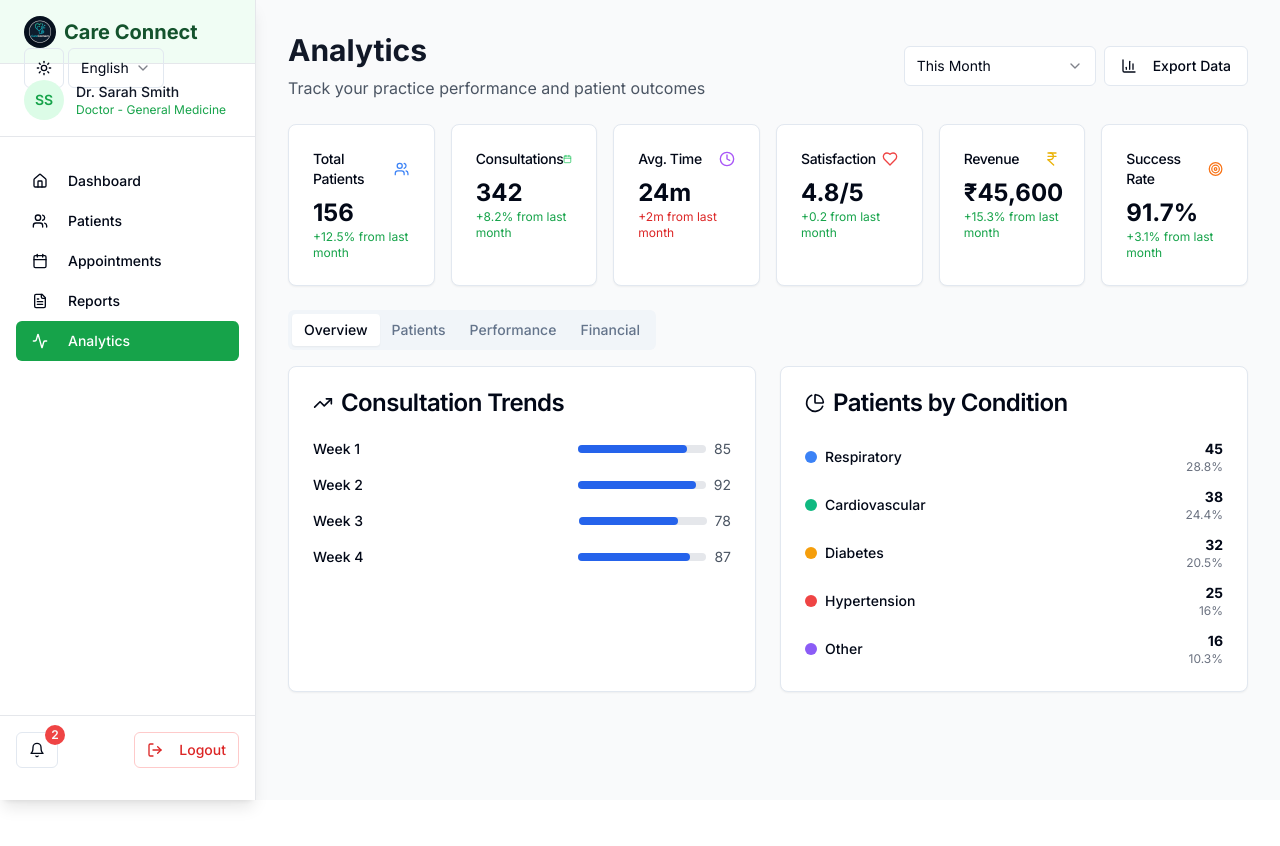
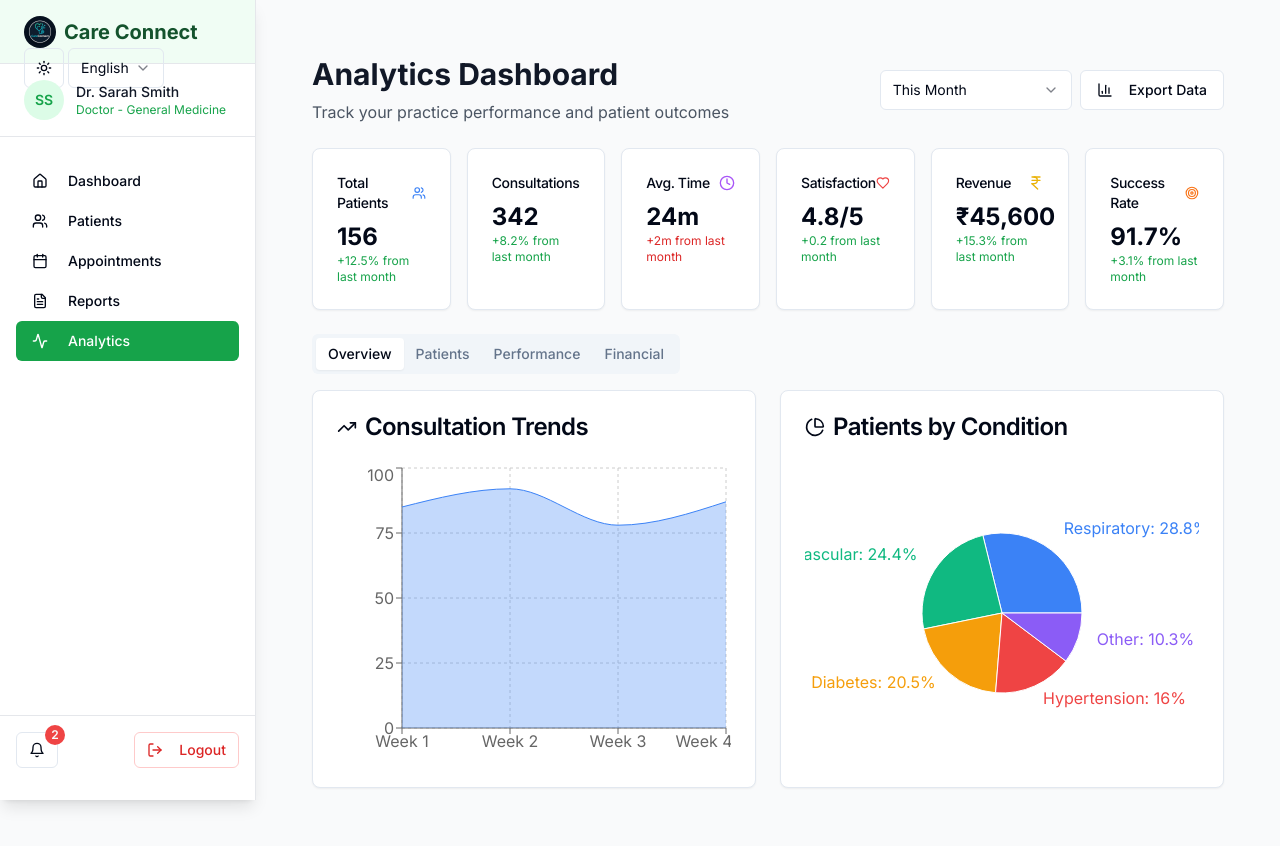
Before and after one commit to Devyalamaddi/CareConnect, a Next.js app: page /doctor/analytics in a window 1280 px wide. Shown: the top 846 px of the page. Before the commit the page ends 800 px from the top, so only its background shows below. Built offline with nearby package versions, Linux system fonts and the light colour scheme.

Commit message:
changes-2

```diff
--- a/app/doctor/analytics/page.tsx
+++ b/app/doctor/analytics/page.tsx
@@ -1,5 +1,4 @@
 "use client"
-
 import { useState } from "react"
 import { Card, CardContent, CardHeader, CardTitle } from "@/components/ui/card"
 import { Button } from "@/components/ui/button"
@@ -17,17 +16,30 @@ import {
   PieChart,
   IndianRupee,
 } from "lucide-react"
+import {
+  LineChart,
+  Line,
+  AreaChart,
+  Area,
+  BarChart,
+  Bar,
+  PieChart as RechartsPieChart,
+  Cell,
+  XAxis,
+  YAxis,
+  CartesianGrid,
+  Tooltip,
+  Legend,
+  ResponsiveContainer,
+  Pie,
+} from "recharts"
 import { DoctorLayout } from "@/components/doctor/doctor-layout"
-import { useLanguage } from "@/components/language/language-provider"
 
 export default function DoctorAnalytics() {
-  const { t } = useLanguage()
   const [timeRange, setTimeRange] = useState("thisMonth")
   const [metricType, setMetricType] = useState("all")
 
-  // TODO: Fetch analytics data from backend API
-  // TODO: Implement real-time analytics updates
-  // TODO: Add data visualization charts
+  // Mock analytics data
   const mockAnalytics = {
     overview: {
       totalPatients: 156,
@@ -39,10 +51,10 @@ export default function DoctorAnalytics() {
     },
     trends: {
       consultationsThisMonth: [
-        { date: "Week 1", count: 85 },
-        { date: "Week 2", count: 92 },
-        { date: "Week 3", count: 78 },
-        { date: "Week 4", count: 87 },
+        { date: "Week 1", count: 85, revenue: 12800, patients: 38 },
+        { date: "Week 2", count: 92, revenue: 14200, patients: 42 },
+        { date: "Week 3", count: 78, revenue: 11600, patients: 35 },
+        { date: "Week 4", count: 87, revenue: 13400, patients: 41 },
       ],
       patientsByCondition: [
         { condition: "Respiratory", count: 45, percentage: 28.8 },
@@ -50,6 +62,26 @@ export default function DoctorAnalytics() {
         { condition: "Diabetes", count: 32, percentage: 20.5 },
         { condition: "Hypertension", count: 25, percentage: 16.0 },
         { condition: "Other", count: 16, percentage: 10.3 },
+      ],
+      patientDemographics: [
+        { ageGroup: "0-18", male: 12, female: 15, total: 27 },
+        { ageGroup: "19-35", male: 22, female: 28, total: 50 },
+        { ageGroup: "36-50", male: 18, female: 24, total: 42 },
+        { ageGroup: "51-65", male: 15, female: 12, total: 27 },
+        { ageGroup: "65+", male: 5, female: 5, total: 10 },
+      ],
+      performanceTrends: [
+        { month: "Jan", completionRate: 92, successRate: 89, satisfaction: 4.6 },
+        { month: "Feb", completionRate: 94, successRate: 91, satisfaction: 4.7 },
+        { month: "Mar", completionRate: 93, successRate: 90, satisfaction: 4.8 },
+        { month: "Apr", completionRate: 95, successRate: 92, satisfaction: 4.8 },
+        { month: "May", completionRate: 94, successRate: 91, satisfaction: 4.9 },
+      ],
+      revenueBreakdown: [
+        { category: "Consultations", amount: 28500, percentage: 62.5 },
+        { category: "Procedures", amount: 12300, percentage: 27.0 },
+        { category: "Follow-ups", amount: 3200, percentage: 7.0 },
+        { category: "Emergency", amount: 1600, percentage: 3.5 },
       ],
     },
     performance: {
@@ -60,22 +92,40 @@ export default function DoctorAnalytics() {
     },
   }
 
-  const getGrowthColor = (value: number) => {
+  const COLORS = ['#3b82f6', '#10b981', '#f59e0b', '#ef4444', '#8b5cf6']
+
+  const getGrowthColor = (value) => {
     return value >= 0 ? "text-green-600" : "text-red-600"
   }
 
-  const getPerformanceColor = (value: number, threshold = 80) => {
+  const getPerformanceColor = (value, threshold = 80) => {
     if (value >= threshold) return "text-green-600"
     if (value >= threshold * 0.7) return "text-yellow-600"
     return "text-red-600"
   }
 
+  const CustomTooltip = ({ active, payload, label }) => {
+    if (active && payload && payload.length) {
+      return (
+        <div className="bg-white dark:bg-gray-800 p-3 border rounded-lg shadow-lg">
+          <p className="font-medium">{`${label}`}</p>
+          {payload.map((entry, index) => (
+            <p key={index} style={{ color: entry.color }}>
+              {`${entry.dataKey}: ${entry.value}`}
+            </p>
+          ))}
+        </div>
+      )
+    }
+    return null
+  }
+
   return (
     <DoctorLayout>
-      <div className="space-y-6">
+    <div className="space-y-6 p-6 bg-gray-50 dark:bg-gray-900 min-h-screen">
       <div className="flex justify-between items-center">
         <div>
-            <h1 className="text-3xl font-bold text-gray-900 dark:text-white">{t("analytics")}</h1>
+          <h1 className="text-3xl font-bold text-gray-900 dark:text-white">Analytics Dashboard</h1>
           <p className="text-gray-600 dark:text-gray-300 mt-2">
             Track your practice performance and patient outcomes
           </p>
@@ -181,7 +231,7 @@ export default function DoctorAnalytics() {
 
         <TabsContent value="overview" className="space-y-4">
           <div className="grid grid-cols-1 lg:grid-cols-2 gap-6">
-              {/* Consultation Trends */}
+            {/* Consultation Trends Chart */}
             <Card>
               <CardHeader>
                 <CardTitle className="flex items-center space-x-2">
@@ -190,26 +240,25 @@ export default function DoctorAnalytics() {
                 </CardTitle>
               </CardHeader>
               <CardContent>
-                  <div className="space-y-4">
-                    {mockAnalytics.trends.consultationsThisMonth.map((week, index) => (
-                      <div key={index} className="flex items-center justify-between">
-                        <span className="text-sm font-medium">{week.date}</span>
-                        <div className="flex items-center space-x-2">
-                          <div className="w-32 bg-gray-200 rounded-full h-2">
-                            <div
-                              className="bg-blue-600 h-2 rounded-full"
-                              style={{ width: `${(week.count / 100) * 100}%` }}
-                            ></div>
-                          </div>
-                          <span className="text-sm text-gray-600">{week.count}</span>
-                        </div>
-                      </div>
-                    ))}
-                  </div>
+                <ResponsiveContainer width="100%" height={300}>
+                  <AreaChart data={mockAnalytics.trends.consultationsThisMonth}>
+                    <CartesianGrid strokeDasharray="3 3" />
+                    <XAxis dataKey="date" />
+                    <YAxis />
+                    <Tooltip content={<CustomTooltip active={undefined} payload={undefined} label={undefined} />} />
+                    <Area
+                      type="monotone"
+                      dataKey="count"
+                      stroke="#3b82f6"
+                      fill="#3b82f6"
+                      fillOpacity={0.3}
+                    />
+                  </AreaChart>
+                </ResponsiveContainer>
               </CardContent>
             </Card>
 
-              {/* Patient Distribution */}
+            {/* Patient Distribution Pie Chart */}
             <Card>
               <CardHeader>
                 <CardTitle className="flex items-center space-x-2">
@@ -218,25 +267,25 @@ export default function DoctorAnalytics() {
                 </CardTitle>
               </CardHeader>
               <CardContent>
-                  <div className="space-y-3">
-                    {mockAnalytics.trends.patientsByCondition.map((condition, index) => (
-                      <div key={index} className="flex items-center justify-between">
-                        <div className="flex items-center space-x-2">
-                          <div
-                            className="w-3 h-3 rounded-full"
-                            style={{
-                              backgroundColor: ["#3b82f6", "#10b981", "#f59e0b", "#ef4444", "#8b5cf6"][index],
-                            }}
-                          ></div>
-                          <span className="text-sm font-medium">{condition.condition}</span>
-                        </div>
-                        <div className="text-right">
-                          <div className="text-sm font-bold">{condition.count}</div>
-                          <div className="text-xs text-gray-500">{condition.percentage}%</div>
-                        </div>
-                      </div>
+                <ResponsiveContainer width="100%" height={300}>
+                  <RechartsPieChart>
+                    <Pie
+                      data={mockAnalytics.trends.patientsByCondition}
+                      cx="50%"
+                      cy="50%"
+                      labelLine={false}
+                      label={({ condition, percentage }) => `${condition}: ${percentage}%`}
+                      outerRadius={80}
+                      fill="#8884d8"
+                      dataKey="count"
+                    >
+                      {mockAnalytics.trends.patientsByCondition.map((entry, index) => (
+                        <Cell key={`cell-${index}`} fill={COLORS[index % COLORS.length]} />
                       ))}
-                  </div>
+                    </Pie>
+                    <Tooltip />
+                  </RechartsPieChart>
+                </ResponsiveContainer>
               </CardContent>
             </Card>
           </div>
@@ -289,20 +338,23 @@ export default function DoctorAnalytics() {
             </Card>
           </div>
 
+          {/* Patient Demographics Chart */}
           <Card>
             <CardHeader>
               <CardTitle>Patient Demographics</CardTitle>
             </CardHeader>
             <CardContent>
-                <div className="text-center py-12">
-                  <BarChart3 className="h-12 w-12 text-gray-400 mx-auto mb-4" />
-                  <h3 className="text-lg font-semibold text-gray-900 dark:text-white mb-2">
-                    Patient Demographics Chart
-                  </h3>
-                  <p className="text-gray-600 dark:text-gray-300">
-                    Detailed patient demographics and age distribution analysis
-                  </p>
-                </div>
+              <ResponsiveContainer width="100%" height={400}>
+                <BarChart data={mockAnalytics.trends.patientDemographics}>
+                  <CartesianGrid strokeDasharray="3 3" />
+                  <XAxis dataKey="ageGroup" />
+                  <YAxis />
+                  <Tooltip content={<CustomTooltip />} />
+                  <Legend />
+                  <Bar dataKey="male" fill="#3b82f6" name="Male" />
+                  <Bar dataKey="female" fill="#ec4899" name="Female" />
+                </BarChart>
+              </ResponsiveContainer>
             </CardContent>
           </Card>
         </TabsContent>
@@ -358,18 +410,42 @@ export default function DoctorAnalytics() {
             </Card>
           </div>
 
+          {/* Performance Trends Chart */}
           <Card>
             <CardHeader>
               <CardTitle>Performance Trends</CardTitle>
             </CardHeader>
             <CardContent>
-                <div className="text-center py-12">
-                  <TrendingUp className="h-12 w-12 text-gray-400 mx-auto mb-4" />
-                  <h3 className="text-lg font-semibold text-gray-900 dark:text-white mb-2">Performance Analytics</h3>
-                  <p className="text-gray-600 dark:text-gray-300">
-                    Track your performance metrics and improvement trends over time
-                  </p>
-                </div>
+              <ResponsiveContainer width="100%" height={400}>
+                <LineChart data={mockAnalytics.trends.performanceTrends}>
+                  <CartesianGrid strokeDasharray="3 3" />
+                  <XAxis dataKey="month" />
+                  <YAxis />
+                  <Tooltip content={<CustomTooltip />} />
+                  <Legend />
+                  <Line
+                    type="monotone"
+                    dataKey="completionRate"
+                    stroke="#3b82f6"
+                    strokeWidth={2}
+                    name="Completion Rate (%)"
+                  />
+                  <Line
+                    type="monotone"
+                    dataKey="successRate"
+                    stroke="#10b981"
+                    strokeWidth={2}
+                    name="Success Rate (%)"
+                  />
+                  <Line
+                    type="monotone"
+                    dataKey="satisfaction"
+                    stroke="#f59e0b"
+                    strokeWidth={2}
+                    name="Satisfaction"
+                  />
+                </LineChart>
+              </ResponsiveContainer>
             </CardContent>
           </Card>
         </TabsContent>
@@ -412,17 +488,42 @@ export default function DoctorAnalytics() {
             </Card>
           </div>
 
+          {/* Revenue Breakdown Chart */}
           <Card>
             <CardHeader>
               <CardTitle>Revenue Breakdown</CardTitle>
             </CardHeader>
             <CardContent>
-                <div className="text-center py-12">
-                  <IndianRupee className="h-12 w-12 text-gray-400 mx-auto mb-4" />
-                  <h3 className="text-lg font-semibold text-gray-900 dark:text-white mb-2">Financial Analytics</h3>
-                  <p className="text-gray-600 dark:text-gray-300">
-                    Detailed revenue analysis and financial performance metrics
-                  </p>
+              <div className="grid grid-cols-1 lg:grid-cols-2 gap-6">
+                <ResponsiveContainer width="100%" height={300}>
+                  <RechartsPieChart>
+                    <Pie
+                      data={mockAnalytics.trends.revenueBreakdown}
+                      cx="50%"
+                      cy="50%"
+                      labelLine={false}
+                      label={({ category, percentage }) => `${category}: ${percentage}%`}
+                      outerRadius={80}
+                      fill="#8884d8"
+                      dataKey="amount"
+                    >
+                      {mockAnalytics.trends.revenueBreakdown.map((entry, index) => (
+                        <Cell key={`cell-${index}`} fill={COLORS[index % COLORS.length]} />
+                      ))}
+                    </Pie>
+                    <Tooltip formatter={(value) => `₹${value.toLocaleString()}`} />
+                  </RechartsPieChart>
+                </ResponsiveContainer>
+
+                <ResponsiveContainer width="100%" height={300}>
+                  <BarChart data={mockAnalytics.trends.consultationsThisMonth}>
+                    <CartesianGrid strokeDasharray="3 3" />
+                    <XAxis dataKey="date" />
+                    <YAxis />
+                    <Tooltip formatter={(value) => `₹${value.toLocaleString()}`} />
+                    <Bar dataKey="revenue" fill="#10b981" name="Weekly Revenue" />
+                  </BarChart>
+                </ResponsiveContainer>
               </div>
             </CardContent>
           </Card>
```
Lines whose indentation alone changed are shown as unchanged.
